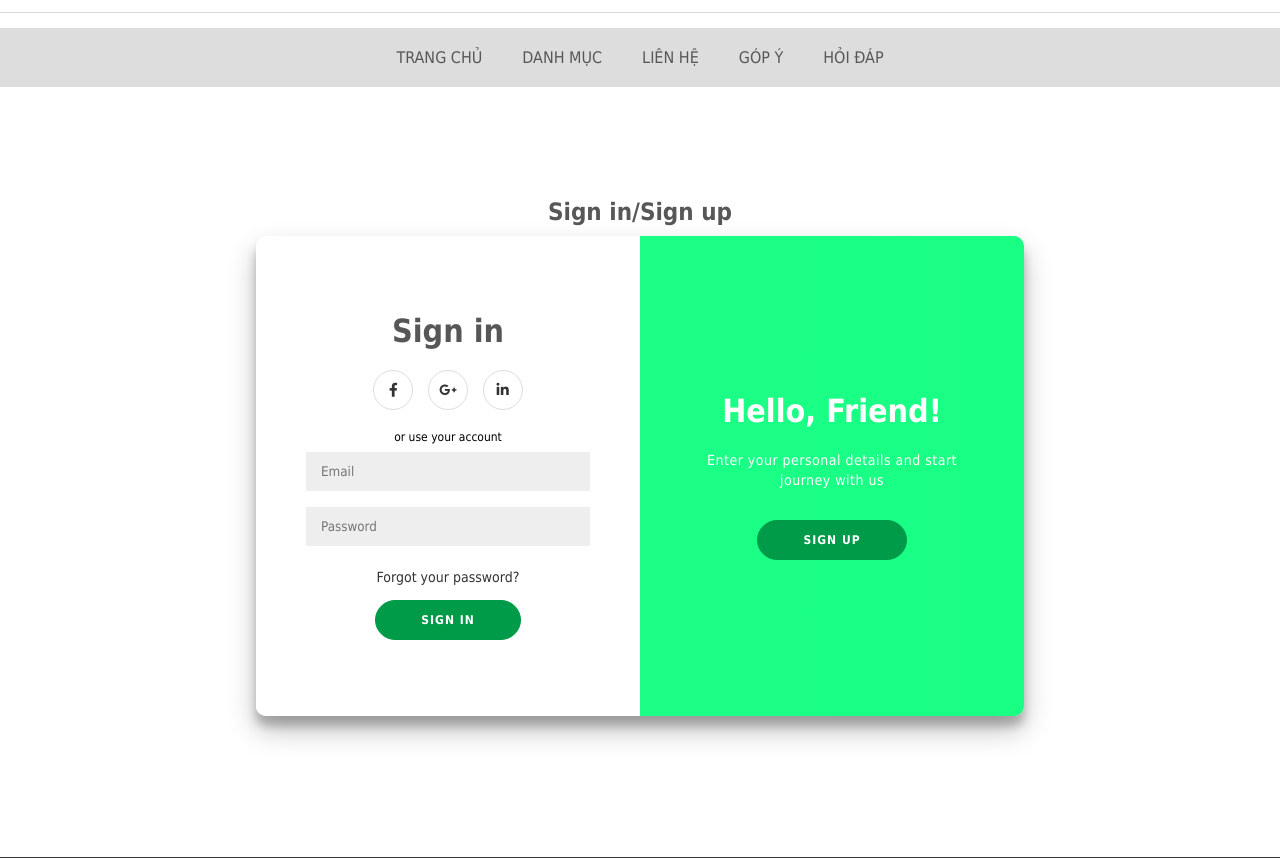
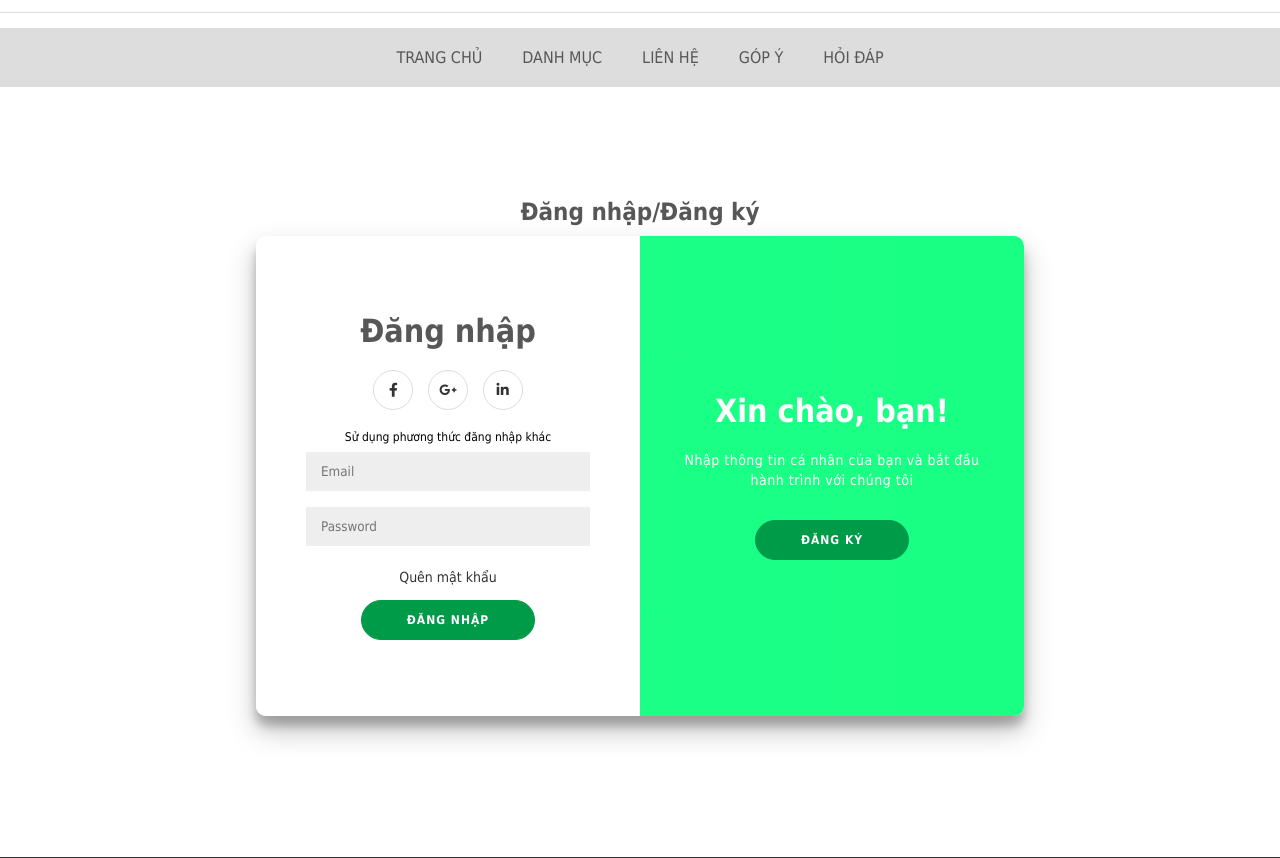
Before and after one commit to duchuy112233/Du_An_1, a PHP site: page /index.php?act=signinup in a window 1280 px wide. Shown: the part 154-1012 px from the top of the page. Run offline with PHP 8.4, Linux system fonts and the light colour scheme; data that the repository does not hold is empty.

Commit message:
Update signinup.php
Đăng ký - đăng nhập

```diff
--- a/view/signinup.php
+++ b/view/signinup.php
@@ -1,36 +1,36 @@
 <div class="body">
-<h2>Sign in/Sign up</h2>
+<h2>Đăng nhập/Đăng ký</h2>
 <div class="container-sign" id="container-sign">
     <!-- sign up -->
     <div class="form-container sign-up-container">
         <form action="#">
-            <h1>Create Account</h1>
+            <h1>Tạo tài khoản</h1>
             <div class="social-container">
                 <a href="#" class="social"><i class="fab fa-facebook-f"></i></a>
                 <a href="#" class="social"><i class="fab fa-google-plus-g"></i></a>
                 <a href="#" class="social"><i class="fab fa-linkedin-in"></i></a>
             </div>
-            <span>or use your email for registration</span>
+            <span>Sử dụng phương thức đăng ký khác</span>
             <input type="text" placeholder="Name" />
             <input type="email" placeholder="Email" />
             <input type="password" placeholder="Password" />
-            <button>Sign Up</button>
+            <button>Đăng ký</button>
         </form>
     </div>
     <!-- sign in  -->
     <div class="form-container sign-in-container">
         <form action="#">
-            <h1>Sign in</h1>
+            <h1>Đăng nhập</h1>
             <div class="social-container">
                 <a href="#" class="social"><i class="fab fa-facebook-f"></i></a>
                 <a href="#" class="social"><i class="fab fa-google-plus-g"></i></a>
                 <a href="#" class="social"><i class="fab fa-linkedin-in"></i></a>
             </div>
-            <span>or use your account</span>
+            <span>Sử dụng phương thức đăng nhập khác</span>
             <input type="email" placeholder="Email" />
             <input type="password" placeholder="Password" />
-            <a href="#">Forgot your password?</a>
-            <button>Sign In</button>
+            <a href="#">Quên mật khẩu</a>
+            <button>Đăng nhập</button>
         </form>
     </div>
     <!-- overlay  -->
@@ -38,15 +38,15 @@
         <div class="overlay">
             <!-- left  -->
             <div class="overlay-panel overlay-left">
-                <h1>Welcome Back!</h1>
-                <p>To keep connected with us please login with your personal info</p>
-                <button class="ghost" id="signIn">Sign In</button>
+                <h1>Chào mừng trở lại</h1>
+                <p>Để duy trì kết nối với chúng tôi vui lòng đăng nhập bằng thông tin cá nhân của bạn</p>
+                <button class="ghost" id="signIn">Đăng nhập</button>
             </div>
             <!-- right  -->
             <div class="overlay-panel overlay-right">
-                <h1>Hello, Friend!</h1>
-                <p>Enter your personal details and start journey with us</p>
-                <button class="ghost" id="signUp">Sign Up</button>
+                <h1>Xin chào, bạn!</h1>
+                <p>Nhập thông tin cá nhân của bạn và bắt đầu hành trình với chúng tôi</p>
+                <button class="ghost" id="signUp">Đăng ký</button>
             </div>
         </div>
     </div>
```
